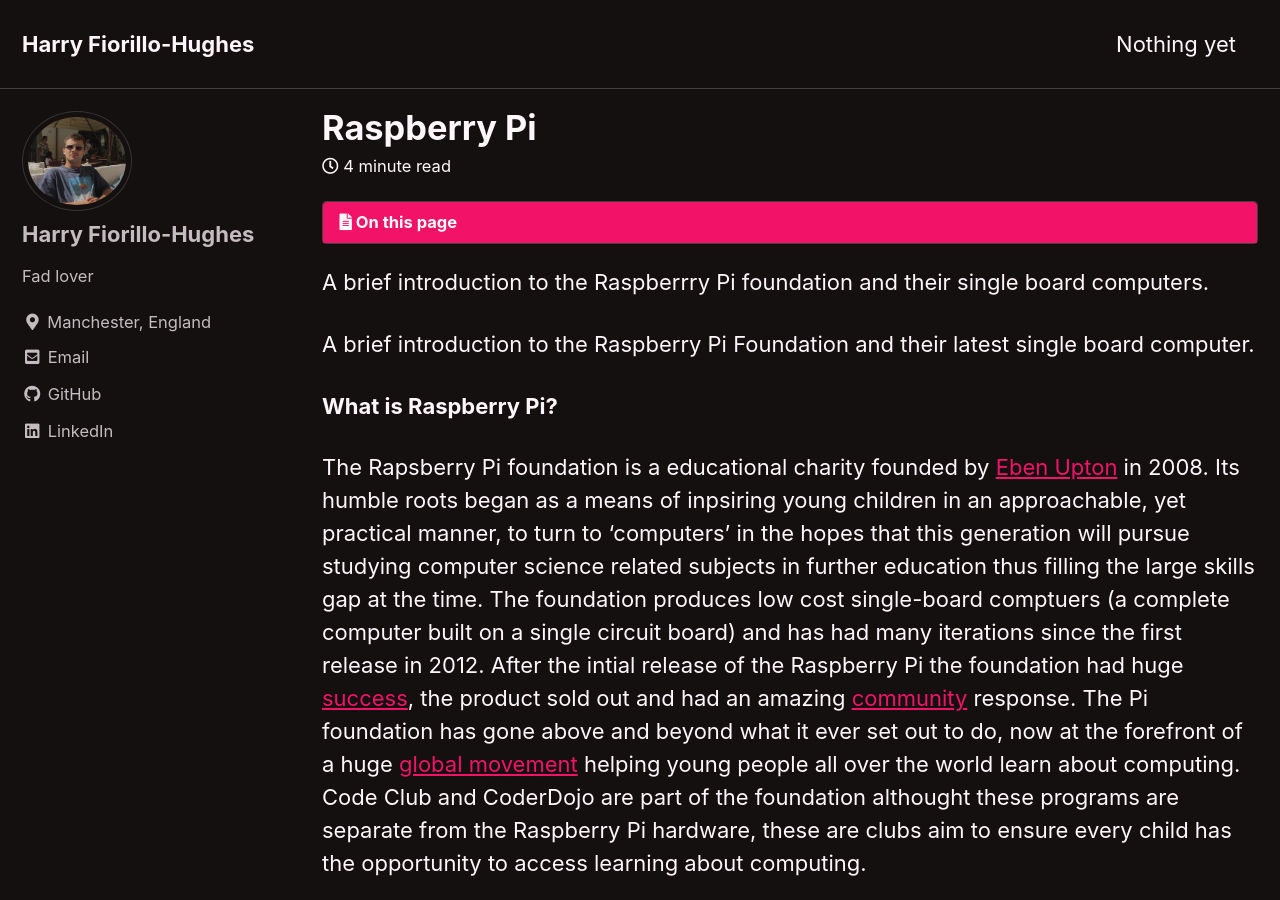
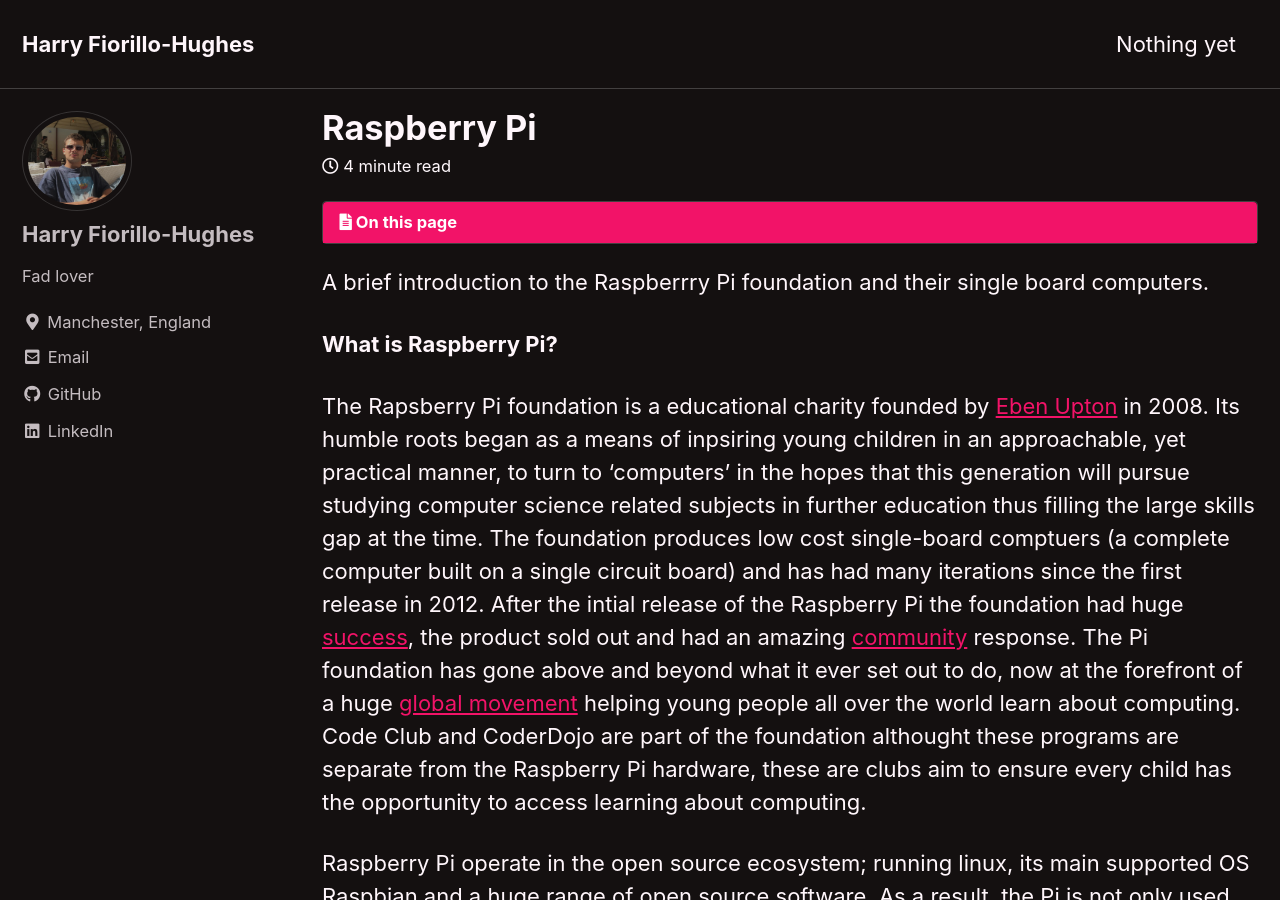
Before and after one commit to hfiorillo/hfiorillo.github.io, a Jekyll site: the page built from _posts/2021-01-08-raspbery-pi.markdown, in a window 1280 px wide and 900 px high. Built offline with Jekyll 4.4.1, drawn with Linux system fonts in a browser that asks for light colours; cached includes are drawn as plain includes.

Commit message:
spelling

```diff
--- a/_posts/2021-01-08-raspbery-pi.markdown
+++ b/_posts/2021-01-08-raspbery-pi.markdown
@@ -13,8 +13,6 @@ header:
 published: true
 ---
 A brief introduction to the Raspberrry Pi foundation and their single board computers.
-
-A brief introduction to the Raspberry Pi Foundation and their latest single board computer.
 
 **What is Raspberry Pi?**
 
```
